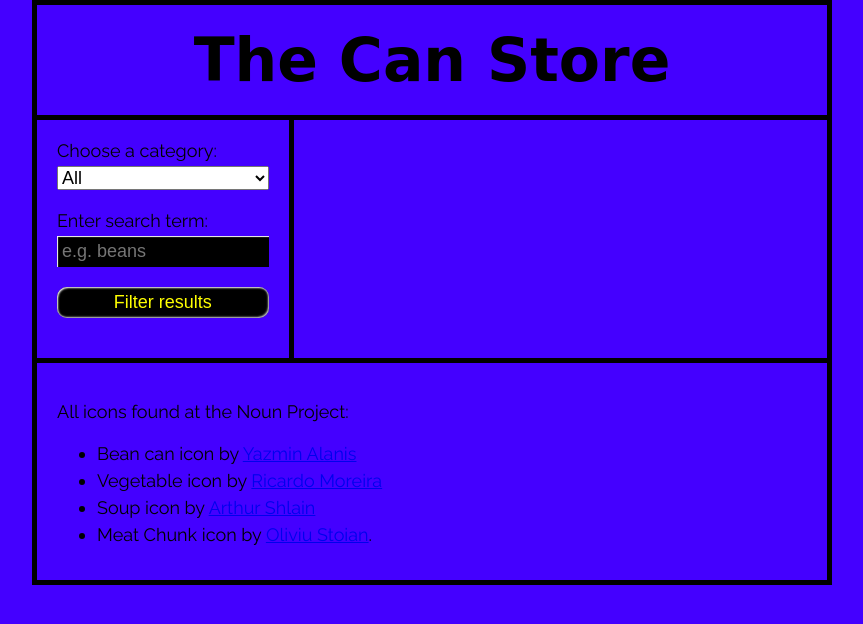
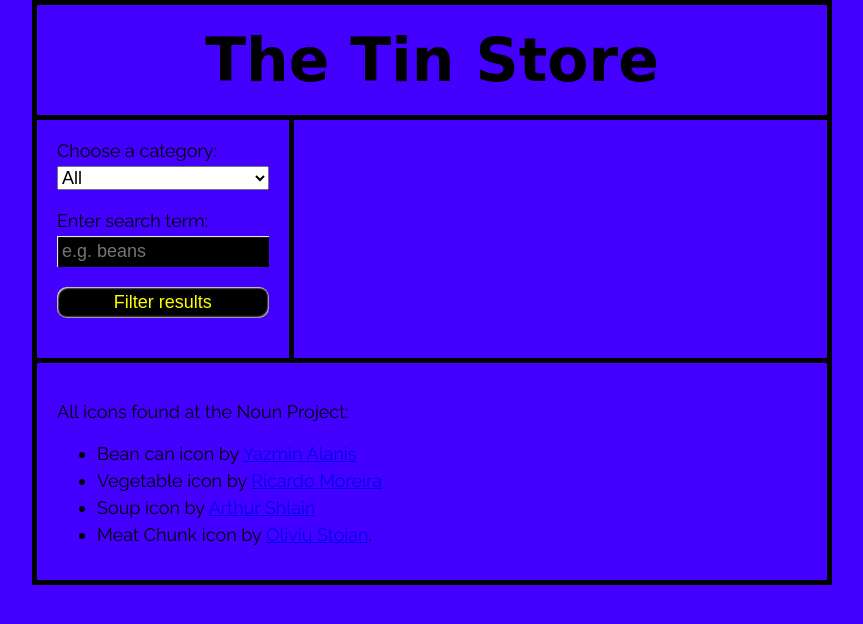
Before and after one commit to ankit-246/The-Can-Store, a plain HTML site: page index.html in a window 1280 px wide. Shown: the whole page, without its empty margins (208-1071 px from the left). Drawn offline with Linux system fonts and the light colour scheme; no server answers; a web font is replaced by a local one.

Commit message:
1st change

```diff
--- a/index.html
+++ b/index.html
@@ -11,7 +11,7 @@
 
   <body>
     <header>
-      <h1>The Can Store</h1>
+      <h1>The Tin Store</h1>
     </header>
     <div>
       <aside>
```
